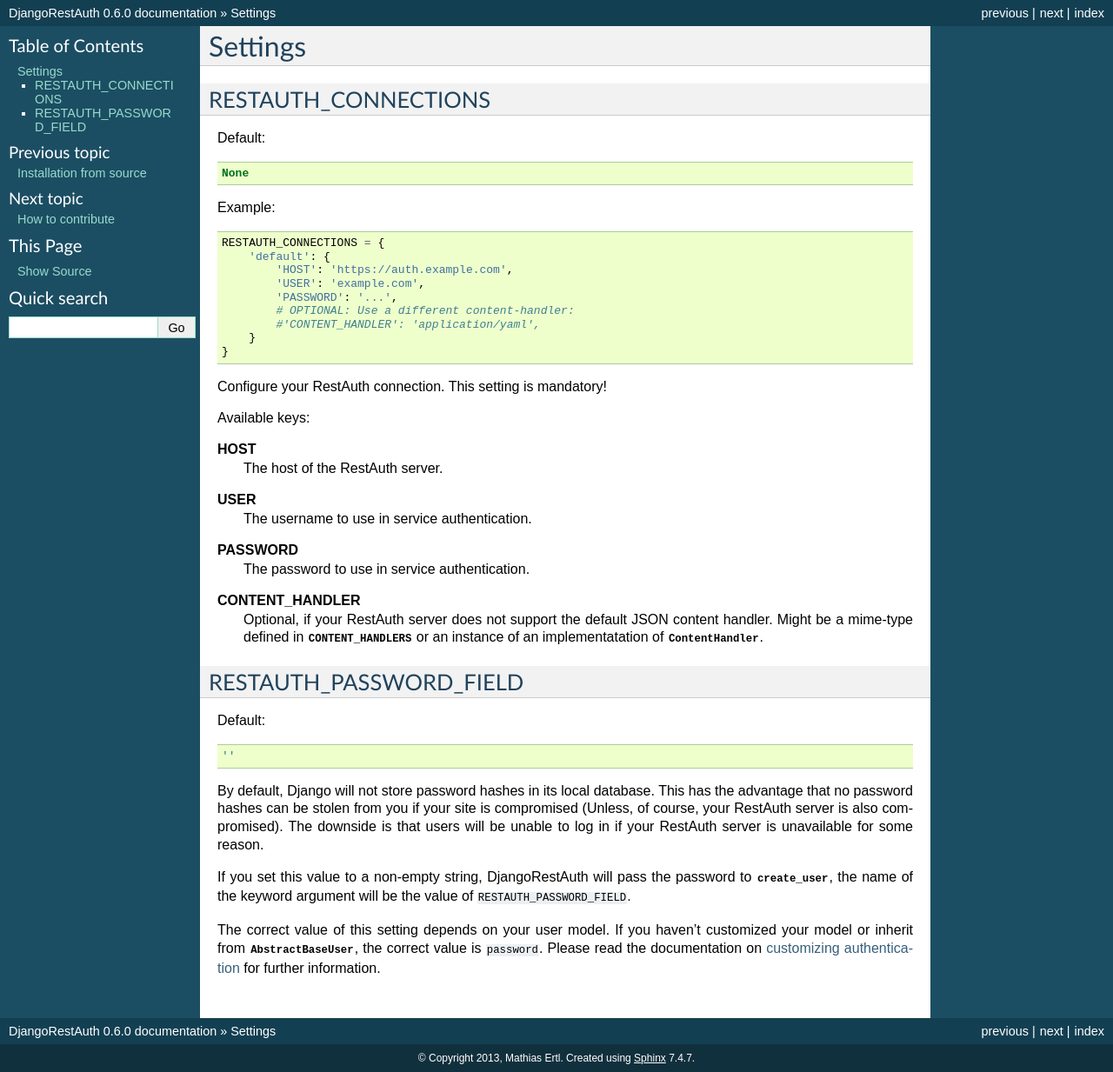
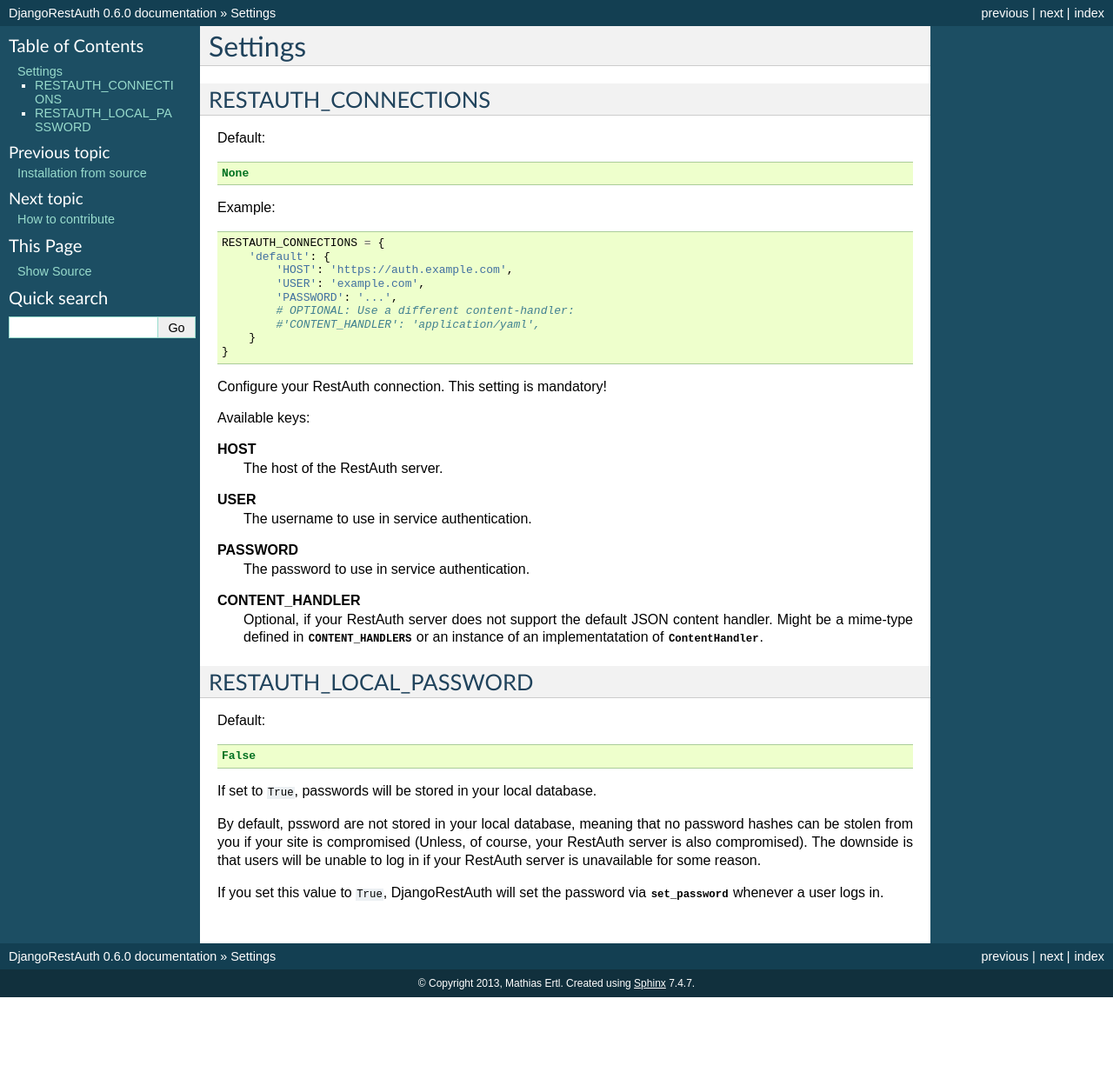
Before and after one commit to RestAuth/django, a Sphinx documentation site: the page built from doc/source/settings.rst, in a window 1280 px wide. Shown: the whole page at 87% size. Built offline with Sphinx 7.4.7, drawn with Linux system fonts in a browser that asks for light colours; after the commit the page ends 1147 px from its top, so only the background shows below that.

Commit message:
use set_password to store local passwords

```diff
--- a/doc/source/settings.rst
+++ b/doc/source/settings.rst
@@ -44,27 +44,21 @@
 
 .. _settings-restauth_password_field:
 
-RESTAUTH_PASSWORD_FIELD
+RESTAUTH_LOCAL_PASSWORD
 _______________________
 
 Default::
 
-   ''
+   False
 
-By default, Django will not store password hashes in its local database. This
-has the advantage that no password hashes can be stolen from you if your site is
-compromised (Unless, of course, your RestAuth server is also compromised). The
-downside is that users will be unable to log in if your RestAuth server is
-unavailable for some reason.
+If set to ``True``, passwords will be stored in your local database.
 
-If you set this value to a non-empty string, DjangoRestAuth will pass the
-password to :py:meth:`create_user
-<Django:django.contrib.auth.models.CustomUserManager.create_user>`, the name of
-the keyword argument will be the value of ``RESTAUTH_PASSWORD_FIELD``.
+By default, pssword are not stored in your local database, meaning that no
+password hashes can be stolen from you if your site is compromised (Unless, of
+course, your RestAuth server is also compromised). The downside is that users
+will be unable to log in if your RestAuth server is unavailable for some reason.
 
-The correct value of this setting depends on your user model. If you haven't
-customized your model or inherit from :py:class:`AbstractBaseUser
-<Django:django.contrib.auth.models.AbstractBaseUser>`, the correct value is
-``password``. Please read the documentation on `customizing authentication
-<https://docs.djangoproject.com/en/dev/topics/auth/customizing/>`_ for further
-information.
+If you set this value to ``True``, DjangoRestAuth will set the password via
+:py:meth:`set_password
+<Django:django.contrib.auth.models.AbstractBaseUser.set_password>` whenever a
+user logs in.
```
Also changed, not shown: 2 other files.
